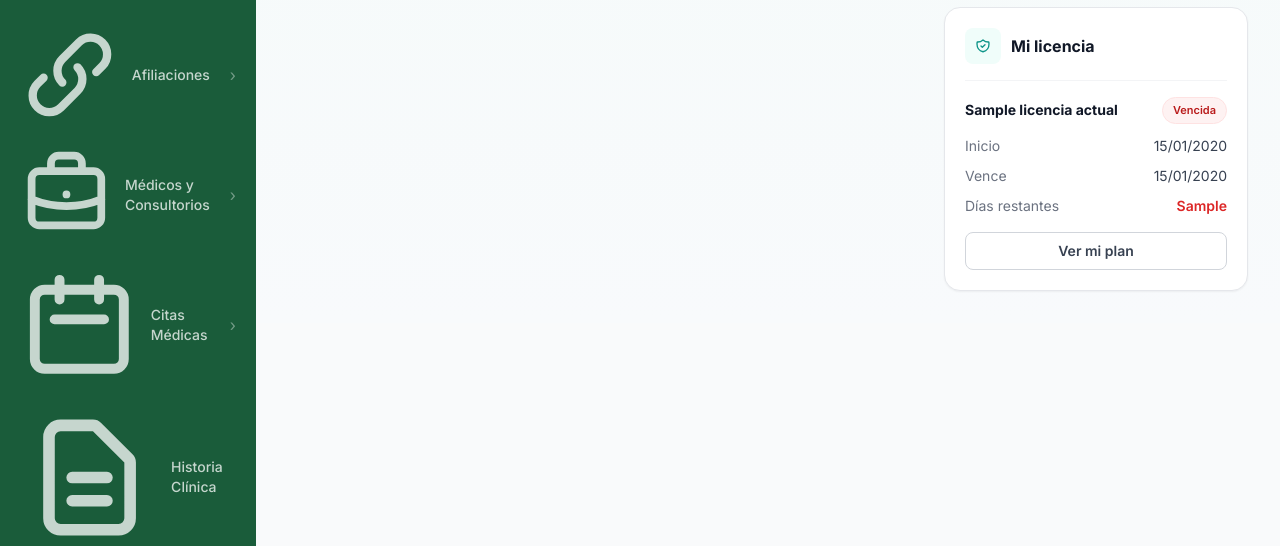
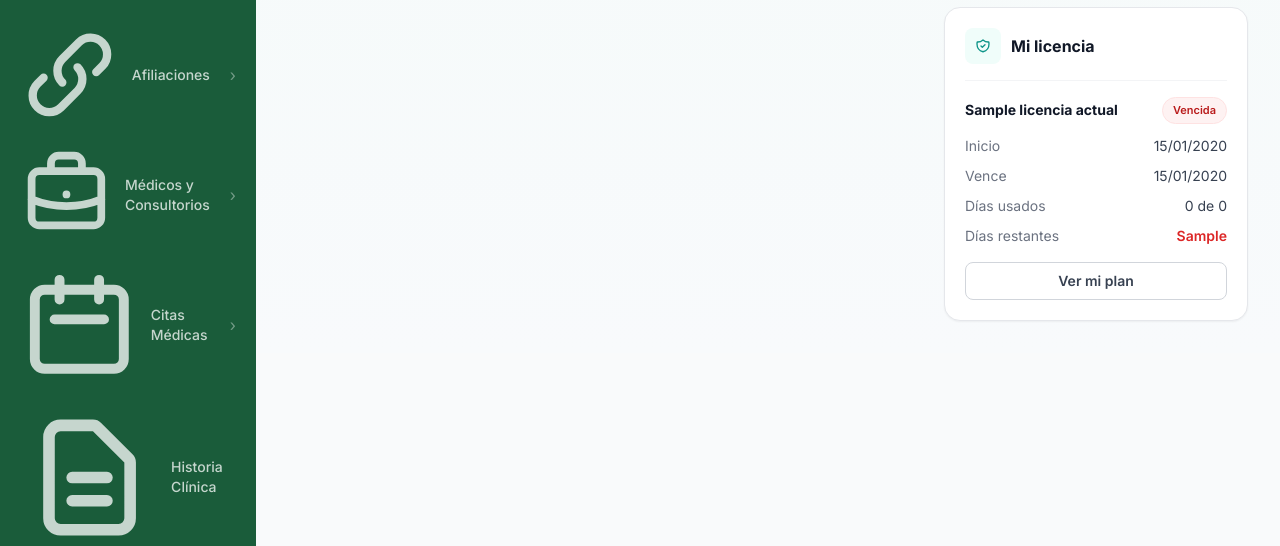
Before and after one commit to JoseLopez42/Prismasalud, a Laravel app: template resources/views/admin/dashboard.blade.php in a window 1280 px wide. Shown: the part 854-1400 px from the top of the page. Run offline with Laravel 12, Linux system fonts and the light colour scheme; the template is opened without the code that fills it: most values are stand-ins (such as "Sample title", 1, 10 or a date in 2020); parts of the project's set-up code (start-up, migrations or seed data) failed here and were passed over; some libraries are stand-ins or nearby versions.

Commit message:
Dashboard: mostrar vigencia usada y restante de la licencia

```diff
--- a/resources/views/admin/dashboard.blade.php
+++ b/resources/views/admin/dashboard.blade.php
@@ -219,6 +219,12 @@
                         $estadoClases = $vencida
                             ? 'text-red-700 bg-red-50 border-red-100'
                             : ($porVencer ? 'text-amber-700 bg-amber-50 border-amber-100' : 'text-green-700 bg-green-50 border-green-100');
+                        $totalDias = $licenciaActual->fecha_inicio && $licenciaActual->fecha_fin
+                            ? $licenciaActual->fecha_inicio->diffInDays($licenciaActual->fecha_fin)
+                            : 0;
+                        $diasUsados = $licenciaActual->fecha_inicio
+                            ? (int) floor($licenciaActual->fecha_inicio->diffInDays(now()->min($licenciaActual->fecha_fin ?? now())))
+                            : 0;
                     @endphp
                     <div class="flex items-center justify-between gap-3 mb-3">
                         <span class="text-sm font-bold text-gray-900">{{ $licenciaActual->nombrePlan() }}</span>
@@ -228,7 +234,8 @@
                     </div>
                     <dl class="text-sm space-y-2.5">
                         <div class="flex justify-between gap-4"><dt class="text-gray-500">Inicio</dt><dd class="text-gray-700">{{ $licenciaActual->fecha_inicio ? $licenciaActual->fecha_inicio->format('d/m/Y') : '—' }}</dd></div>
-                        <div class="flex justify-between gap-4"><dt class="text-gray-500">Vence</dt><dd class="text-gray-700">{{ $licenciaActual->fecha_fin ? $licenciaActual->fecha_fin->format('d/m/Y') : '—' }}</dd></div>
+                        <div class="flex justify-between gap-4"><dt class="text-gray-500">Vence</dt><dd class="text-gray-700">{{ $licenciaActual->fecha_fin ? $licenciaActual->fecha_fin->format('d/m/Y') : '-' }}</dd></div>
+                        <div class="flex justify-between gap-4"><dt class="text-gray-500">Días usados</dt><dd class="text-gray-700">{{ $diasUsados }} de {{ $totalDias }}</dd></div>
                         @if ($restantes !== null)
                             <div class="flex justify-between gap-4">
                                 <dt class="text-gray-500">Días restantes</dt>
@@ -236,6 +243,18 @@
                             </div>
                         @endif
                     </dl>
+                    @if ($totalDias > 0)
+                        <div class="mb-3 mt-2">
+                            <div class="flex items-center justify-between text-xs text-gray-500 mb-1.5">
+                                <span>Vigencia usada</span>
+                                <span>{{ $diasUsados }} de {{ $totalDias }} días</span>
+                            </div>
+                            <div class="w-full h-2 rounded-full bg-gray-100 overflow-hidden">
+                                <div class="h-full rounded-full {{ $vencida ? 'bg-red-500' : ($porVencer ? 'bg-amber-500' : 'bg-teal-500') }}"
+                                     style="width: {{ min(100, $totalDias > 0 ? round(($diasUsados / $totalDias) * 100) : 0) }}%;"></div>
+                            </div>
+                        </div>
+                    @endif
                     <a href="{{ route('admin.plan') }}"
                        class="mt-4 inline-flex w-full items-center justify-center gap-2 px-4 py-2 bg-white border border-gray-300 text-gray-700 text-sm font-semibold rounded-lg hover:bg-gray-50 transition">
                         Ver mi plan
```
